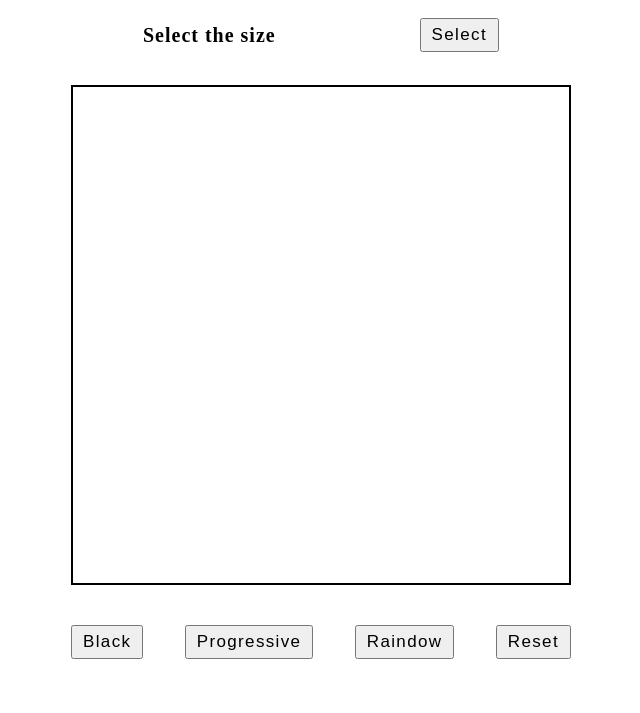
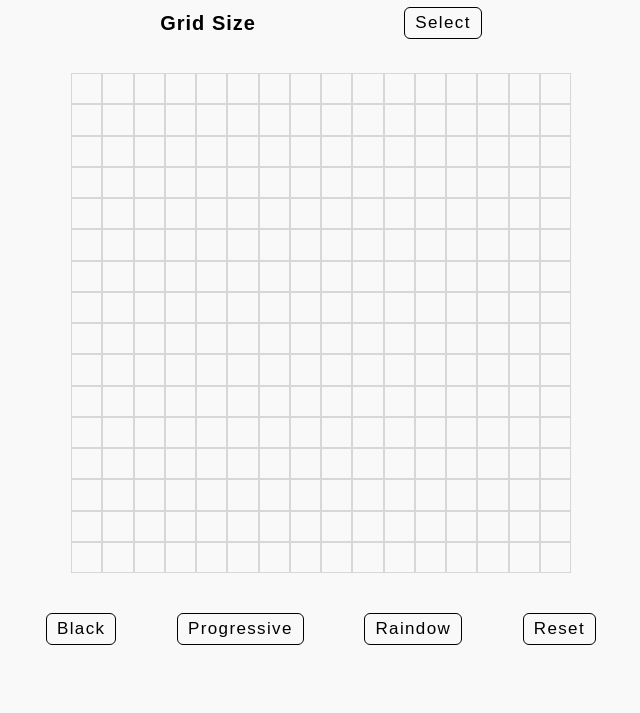
Before and after one commit to lin-1j/odin-etch-a-sketch, a plain HTML site: page index.html in a window 1280 px wide. Shown: the part 87-800 px from the top of the page, without its empty margins (319-959 px from the left). Drawn offline with Linux system fonts and the light colour scheme.

Commit message:
Add 16x16 grid to the container

```diff
--- a/index.html
+++ b/index.html
@@ -10,7 +10,7 @@
 <body>
     <h1>Etch-a-Sketch</h1>
     <div class='header'>
-        <h6>Select the size</h6>
+        <h6>Grid Size</h6>
         <button>Select</button>
     </div>
     <div class='container'></div>
--- a/script.js
+++ b/script.js
@@ -1,2 +1,20 @@
+const GRIDLENGTH = 500;
+let rows = 16;
+let cols = 16;
+
 const container = document.querySelector('.container');
-container.createElement
+container.style.width = `${GRIDLENGTH}px`;
+container.style.height = `${GRIDLENGTH}px`;
+
+function createGridCells() {
+    for (let i = 0; i < (rows * cols); i++) {
+        let grid = document.createElement('div');
+        grid.style.width = `${GRIDLENGTH / cols - 2}px`;
+        grid.style.height = `${GRIDLENGTH / rows - 2}px`;
+
+        grid.classList.add('grid');
+        container.appendChild(grid);
+    }
+}
+
+createGridCells();
--- a/style.css
+++ b/style.css
@@ -1,6 +1,5 @@
 * {
 
-    box-sizing: border-box;
     margin: 0px;
     padding: 0px;
 }
@@ -10,6 +9,8 @@ body {
     flex-direction: column;
     justify-content: center;
     align-items: center;
+    background-color: rgb(249, 249, 249);
+    font-family: Arial, Helvetica, sans-serif;
 }
 
 h1 {
@@ -20,17 +21,18 @@ h1 {
 
 .header {
     display: flex;
-    width: 500px;
+    width: 470px;
     height: 50px;
     justify-content: space-around;
     align-items: center;
-    margin-top: 25px;
+    margin-top: 15px;
 }
 
 h6 {
     font-size: 20px;
     margin: 0px;
     letter-spacing: 0.05em;
+    font-weight: 550;
 }
 
 button {
@@ -38,6 +40,9 @@ button {
     letter-spacing: 0.08em;
     padding: 5px 10px;
     transition: 0.5s;
+    border: 1px solid black;
+    border-radius: 6px;
+    background-color: rgb(249, 249, 249);
 }
 
 button:hover {
@@ -45,17 +50,21 @@ button:hover {
 }
 
 .container {
-    width: 500px;
-    height: 500px;
     margin-top: 25px;
     margin-bottom: 25px;
-    border: 2px solid black;
+
+    display: flex;
+    flex-wrap: wrap;
+}
+
+.grid {
+    border: 1px solid rgb(215, 215, 215);
 }
 
 .footer {
     display: flex;
     flex-direction: row;
     margin-top: 15px;
-    width: 500px;
+    width: 550px;
     justify-content: space-between;
 }
```
